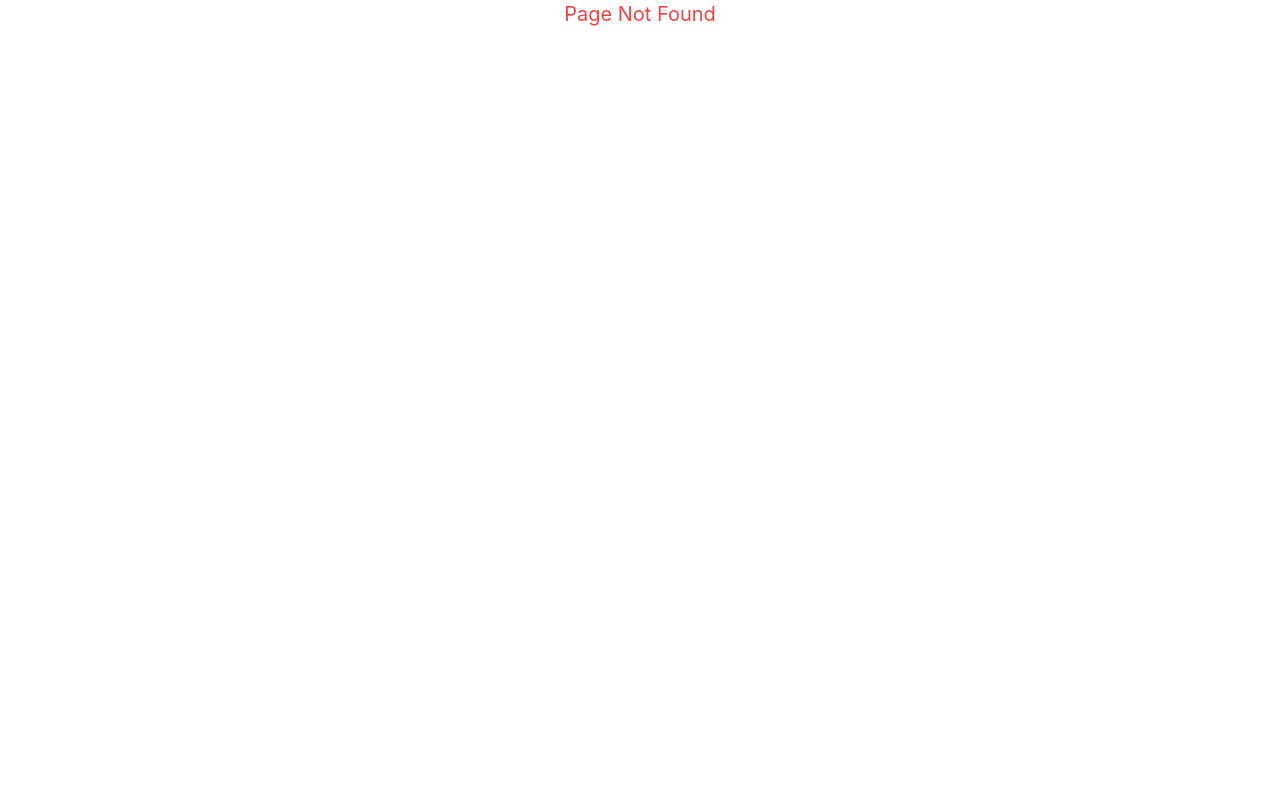
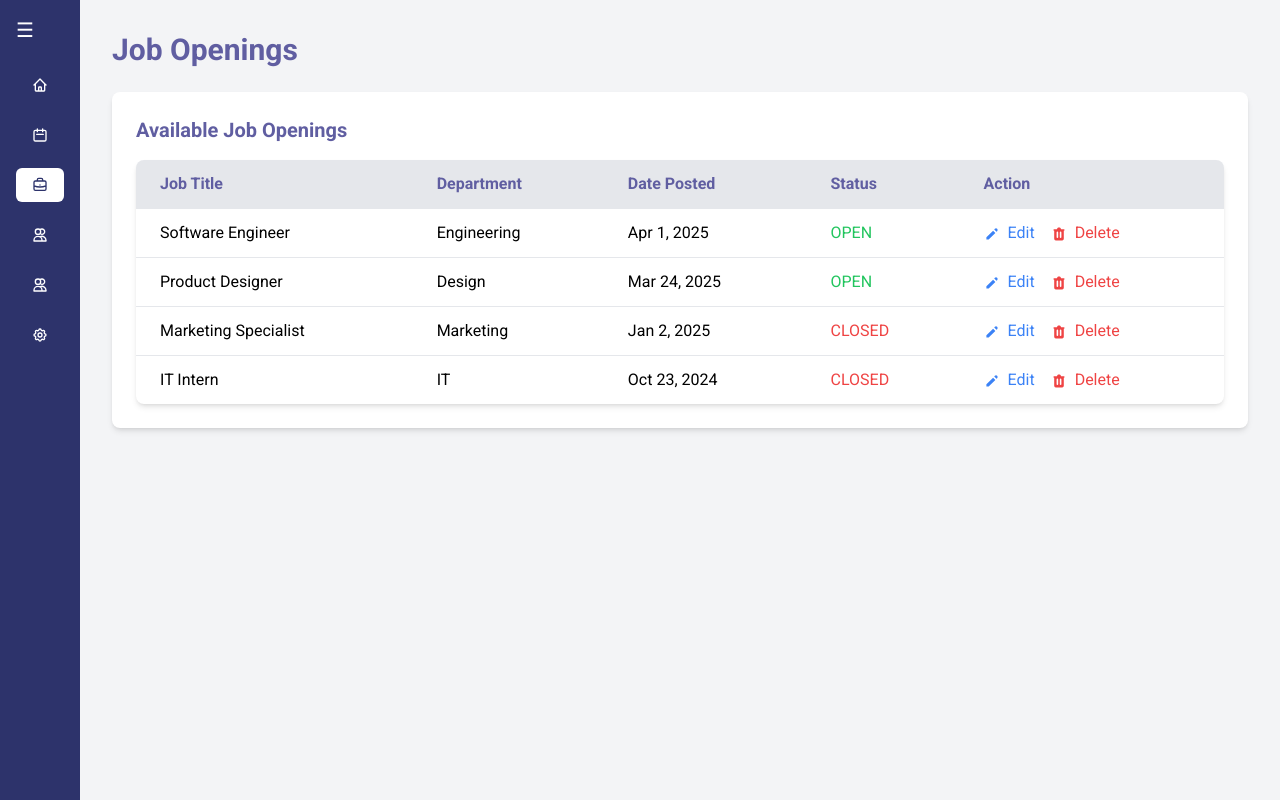
Before and after one commit to nurafiqahmalic/hr_dashboard, a React (Create React App) app: page /job in a window 1280 px wide. Before the commit this address had no page. Built offline with nearby package versions, Linux system fonts and the light colour scheme.

Commit message:
Dynamic data for dashboard

```diff
--- a/src/App.js
+++ b/src/App.js
@@ -4,6 +4,7 @@ import LoginPage from './components/LoginPage';
 import RegisterPage from './components/RegisterPage';
 import DashboardPage from './components/DashboardPage';
 import SchedulePage from './components/SchedulePage';
+import JobPage from './components/JobPage';
 
 const App = () => {
   return (
@@ -13,6 +14,7 @@ const App = () => {
         <Route path="/register" element={<RegisterPage />} />
         <Route path="/dashboard" element={<DashboardPage />} />
         <Route path="/schedule" element={<SchedulePage />} />
+        <Route path="/job" element={<JobPage />} />
 
         <Route path="/" element={<LoginPage />} />
         <Route
--- a/src/components/DashboardPage.js
+++ b/src/components/DashboardPage.js
@@ -1,34 +1,29 @@
 import React, { useState } from 'react';
 import { Bar } from 'react-chartjs-2';
 import Sidebar from './Sidebar';
-import {
-  HiOutlineBriefcase,
-  HiOutlineDocumentText,
-  HiOutlineCalendar,
-  HiOutlineUsers,
-} from 'react-icons/hi';
+import { HiOutlineBriefcase, HiOutlineDocumentText, HiOutlineCalendar, HiOutlineUsers } from 'react-icons/hi';
 import { useLocation } from 'react-router-dom';
-import {
-  Chart as ChartJS,
-  CategoryScale,
-  LinearScale,
-  BarElement,
-  Title,
-  Tooltip,
-  Legend,
-} from 'chart.js';
+import { Chart as ChartJS, CategoryScale, LinearScale, BarElement, Title, Tooltip, Legend } from 'chart.js';
 
-ChartJS.register(
-  CategoryScale,
-  LinearScale,
-  BarElement,
-  Title,
-  Tooltip,
-  Legend,
-);
+ChartJS.register(CategoryScale, LinearScale, BarElement, Title, Tooltip, Legend);
 
 const DashboardPage = () => {
   const [sidebarOpen, setSidebarOpen] = useState(false);
+  const [totalJobOpenings, setTotalJobOpenings] = useState(4);
+  const [applicationsToday, setApplicationsToday] = useState(18);
+  const [interviewsScheduled, setInterviewsScheduled] = useState(4);
+  const [employeesOnboarding, setEmployeesOnboarding] = useState(2);
+
+  const [candidates, setCandidates] = useState([
+    { name: 'John Doe', position: 'Software Engineer', percentage: 87 },
+    { name: 'Jane Doe', position: 'Software Engineer', percentage: 90 },
+  ]);
+
+  const [onboardingTasks, setOnboardingTasks] = useState([
+    { task: 'Briefing and meeting with newcomers', assignedTo: 'adina@test.com', dueDate: '2nd May 2025' },
+    { task: 'Office tour for new hires', assignedTo: 'bob@test.com', dueDate: '3rd May 2025' },
+  ]);
+
   const location = useLocation();
 
   const toggleSidebar = () => {
@@ -82,10 +77,8 @@ const DashboardPage = () => {
 
       {/* Main Content */}
       <div className="flex-1 p-8">
-        <h1 className="text-3xl font-semibold text-[#605EA1] mb-6">
-          HR Dashboard
-        </h1>
-        <p className="text-lg mb-4">Hi Mock User! </p>
+        <h1 className="text-3xl font-semibold text-[#605EA1] mb-6">HR Dashboard</h1>
+        <p className="text-lg mb-4">Hi Mock User!</p>
 
         {/* Add the layout for your 4 containers, graph, and table */}
         <div className="grid grid-cols-4 gap-6 mb-8">
@@ -93,10 +86,8 @@ const DashboardPage = () => {
             <div className="flex items-center">
               <HiOutlineBriefcase className="text-6xl text-white" />
               <div className="ml-4">
-                <h2 className="text-xl font-semibold text-white">
-                  Total Job Openings
-                </h2>
-                <p className="ml-2 text-3xl font-semibold text-white">4</p>
+                <h2 className="text-xl font-semibold text-white">Total Job Openings</h2>
+                <p className="ml-2 text-3xl font-semibold text-white">{totalJobOpenings}</p>
               </div>
             </div>
           </div>
@@ -105,10 +96,8 @@ const DashboardPage = () => {
             <div className="flex items-center">
               <HiOutlineDocumentText className="text-6xl text-white" />
               <div className="ml-4">
-                <h2 className="text-xl font-semibold text-white">
-                  Applications Today
-                </h2>
-                <p className="ml-2 text-3xl font-semibold text-white">18</p>
+                <h2 className="text-xl font-semibold text-white">Applications Today</h2>
+                <p className="ml-2 text-3xl font-semibold text-white">{applicationsToday}</p>
               </div>
             </div>
           </div>
@@ -117,10 +106,8 @@ const DashboardPage = () => {
             <div className="flex items-center">
               <HiOutlineCalendar className="text-6xl text-white" />
               <div className="ml-4">
-                <h2 className="text-xl font-semibold text-white">
-                  Interviews Scheduled
-                </h2>
-                <p className="ml-2 text-3xl font-semibold text-white">4</p>
+                <h2 className="text-xl font-semibold text-white">Interviews Scheduled</h2>
+                <p className="ml-2 text-3xl font-semibold text-white">{interviewsScheduled}</p>
               </div>
             </div>
           </div>
@@ -129,10 +116,8 @@ const DashboardPage = () => {
             <div className="flex items-center">
               <HiOutlineUsers className="text-6xl text-white" />
               <div className="ml-4">
-                <h2 className="text-xl font-semibold text-white">
-                  Employees Onboarding
-                </h2>
-                <p className="ml-2 text-3xl font-semibold text-white">2</p>
+                <h2 className="text-xl font-semibold text-white">Employees Onboarding</h2>
+                <p className="ml-2 text-3xl font-semibold text-white">{employeesOnboarding}</p>
               </div>
             </div>
           </div>
@@ -141,18 +126,14 @@ const DashboardPage = () => {
         {/* Second line: Graph and Table */}
         <div className="grid grid-cols-2 gap-6 mb-8">
           <div className="bg-white p-4 rounded-lg shadow-md">
-            <h2 className="text-xl font-semibold text-[#605EA1]">
-              Interview Status
-            </h2>
+            <h2 className="text-xl font-semibold text-[#605EA1]">Interview Status</h2>
             <div className="h-72">
               <Bar data={data} options={options} />
             </div>
           </div>
           <div className="bg-white p-4 rounded-lg shadow-md">
-            {/* Table goes here */}
-            <h2 className="text-xl font-semibold text-[#605EA1]">
-              Candidates Match
-            </h2>
+            {/* Candidates Match Table */}
+            <h2 className="text-xl font-semibold text-[#605EA1]">Candidates Match</h2>
             <table className="min-w-full mt-4 bg-white rounded-lg shadow-md overflow-hidden">
               <thead className="bg-gray-200 text-[#605EA1]">
                 <tr>
@@ -162,16 +143,13 @@ const DashboardPage = () => {
                 </tr>
               </thead>
               <tbody>
-                <tr className="border-t">
-                  <td className="py-3 px-6">John Doe</td>
-                  <td className="py-3 px-6">Software Engineer</td>
-                  <td className="py-3 px-6">87%</td>
-                </tr>
-                <tr className="border-t">
-                  <td className="py-3 px-6">Jane Doe</td>
-                  <td className="py-3 px-6">Software Engineer</td>
-                  <td className="py-3 px-6">90%</td>
-                </tr>
+                {candidates.map((candidate, index) => (
+                  <tr key={index} className="border-t">
+                    <td className="py-3 px-6">{candidate.name}</td>
+                    <td className="py-3 px-6">{candidate.position}</td>
+                    <td className="py-3 px-6">{candidate.percentage}%</td>
+                  </tr>
+                ))}
               </tbody>
             </table>
           </div>
@@ -190,22 +168,14 @@ const DashboardPage = () => {
               </tr>
             </thead>
             <tbody>
-              <tr className="border-t">
-                <td className="py-3 px-6">
-                  Briefing and meeting with newcomers
-                </td>
-                <td className="py-3 px-6">adina@test.com</td>
-                <td className="py-3 px-6">2nd May 2025</td>
-                <td className="py-3 px-6">-</td>
-              </tr>
-              <tr className="border-t">
-                <td className="py-3 px-6">
-                  Briefing and meeting with newcomers
-                </td>
-                <td className="py-3 px-6">adina@test.com</td>
-                <td className="py-3 px-6">2nd May 2025</td>
-                <td className="py-3 px-6">-</td>
-              </tr>
+              {onboardingTasks.map((task, index) => (
+                <tr key={index} className="border-t">
+                  <td className="py-3 px-6">{task.task}</td>
+                  <td className="py-3 px-6">{task.assignedTo}</td>
+                  <td className="py-3 px-6">{task.dueDate}</td>
+                  <td className="py-3 px-6">-</td>
+                </tr>
+              ))}
             </tbody>
           </table>
         </div>
--- /dev/null
+++ b/src/components/JobPage.js
@@ -0,0 +1,175 @@
+import React, { useState } from 'react';
+import { useLocation } from 'react-router-dom';
+import Sidebar from './Sidebar';
+import { HiPencil, HiTrash } from 'react-icons/hi'; // Import the required icons
+
+const JobPage = () => {
+  const location = useLocation();
+  const [sidebarOpen, setSidebarOpen] = useState(false);
+  const [modalOpen, setModalOpen] = useState(false);
+  const [jobToEdit, setJobToEdit] = useState(null); // For storing the job being edited
+
+  const [jobData, setJobData] = useState([
+    {
+      jobTitle: 'Software Engineer',
+      department: 'Engineering',
+      datePosted: 'Apr 1, 2025',
+      status: 'OPEN',
+    },
+    {
+      jobTitle: 'Product Designer',
+      department: 'Design',
+      datePosted: 'Mar 24, 2025',
+      status: 'OPEN',
+    },
+    {
+      jobTitle: 'Marketing Specialist',
+      department: 'Marketing',
+      datePosted: 'Jan 2, 2025',
+      status: 'CLOSED',
+    },
+    {
+      jobTitle: 'IT Intern',
+      department: 'IT',
+      datePosted: 'Oct 23, 2024',
+      status: 'CLOSED',
+    },
+  ]);
+
+  const toggleSidebar = () => {
+    setSidebarOpen(!sidebarOpen);
+  };
+
+  const openEditModal = (job) => {
+    setJobToEdit(job);
+    setModalOpen(true);
+  };
+
+  const closeModal = () => {
+    setModalOpen(false);
+    setJobToEdit(null); // Reset the selected job when closing the modal
+  };
+
+  const handleFormSubmit = (e) => {
+    e.preventDefault();
+    // Here, you would update the job data (send it to an API or update state)
+    console.log('Updated Job:', jobToEdit);
+    closeModal(); // Close modal after saving changes
+  };
+
+  return (
+    <div className="flex min-h-screen bg-gray-100 font-roboto">
+      {/* Sidebar */}
+      <Sidebar currentRoute={location.pathname} />
+
+      {/* Main Content */}
+      <div className="flex-1 p-8">
+        <h1 className="text-3xl font-semibold text-[#605EA1] mb-6">Job Openings</h1>
+
+        {/* Job Openings Table */}
+        <div className="bg-white p-6 shadow-md rounded-lg">
+          <h2 className="text-xl font-semibold text-[#605EA1] mb-4">Available Job Openings</h2>
+          <table className="min-w-full bg-white rounded-lg shadow-md overflow-hidden">
+            <thead className="bg-gray-200 text-[#605EA1]">
+              <tr>
+                <th className="py-3 px-6 text-left">Job Title</th>
+                <th className="py-3 px-6 text-left">Department</th>
+                <th className="py-3 px-6 text-left">Date Posted</th>
+                <th className="py-3 px-6 text-left">Status</th>
+                <th className="py-3 px-6 text-left">Action</th>
+              </tr>
+            </thead>
+            <tbody>
+              {jobData.map((job, index) => (
+                <tr key={index} className="border-t">
+                  <td className="py-3 px-6">{job.jobTitle}</td>
+                  <td className="py-3 px-6">{job.department}</td>
+                  <td className="py-3 px-6">{job.datePosted}</td>
+                  <td className={`py-3 px-6 ${job.status === 'OPEN' ? 'text-green-500' : 'text-red-500'}`}>
+                    {job.status}
+                  </td>
+                  <td className="py-3 px-6">
+                    <button onClick={() => openEditModal(job)} className="mr-4 text-blue-500">
+                      <HiPencil className="inline-block mr-1" /> {/* Pen Icon */}
+                      Edit
+                    </button>
+                    <button className="text-red-500">
+                      <HiTrash className="inline-block mr-1" /> {/* Trash Icon */}
+                      Delete
+                    </button>
+                  </td>
+                </tr>
+              ))}
+            </tbody>
+          </table>
+        </div>
+      </div>
+
+      {/* Modal for Editing Job */}
+      {modalOpen && (
+        <div className="fixed inset-0 flex items-center justify-center bg-black bg-opacity-50">
+          <div className="bg-white p-8 rounded-lg shadow-lg w-1/3">
+            <h2 className="text-2xl font-semibold text-[#605EA1] mb-6">Edit Job</h2>
+            <form onSubmit={handleFormSubmit}>
+              <div className="mb-4">
+                <label className="block text-sm font-semibold text-gray-700">Job Title</label>
+                <input
+                  type="text"
+                  value={jobToEdit?.jobTitle || ''}
+                  onChange={(e) => setJobToEdit({ ...jobToEdit, jobTitle: e.target.value })}
+                  className="w-full p-2 border border-gray-300 rounded"
+                />
+              </div>
+              <div className="mb-4">
+                <label className="block text-sm font-semibold text-gray-700">Department</label>
+                <input
+                  type="text"
+                  value={jobToEdit?.department || ''}
+                  onChange={(e) => setJobToEdit({ ...jobToEdit, department: e.target.value })}
+                  className="w-full p-2 border border-gray-300 rounded"
+                />
+              </div>
+              <div className="mb-4">
+                <label className="block text-sm font-semibold text-gray-700">Date Posted</label>
+                <input
+                  type="date"
+                  value={jobToEdit?.datePosted || ''}
+                  onChange={(e) => setJobToEdit({ ...jobToEdit, datePosted: e.target.value })}
+                  className="w-full p-2 border border-gray-300 rounded"
+                />
+              </div>
+              <div className="mb-4">
+                <label className="block text-sm font-semibold text-gray-700">Status</label>
+                <select
+                  value={jobToEdit?.status || ''}
+                  onChange={(e) => setJobToEdit({ ...jobToEdit, status: e.target.value })}
+                  className="w-full p-2 border border-gray-300 rounded"
+                >
+                  <option value="OPEN">OPEN</option>
+                  <option value="CLOSED">CLOSED</option>
+                </select>
+              </div>
+              <div className="flex justify-end">
+                <button
+                  type="button"
+                  onClick={closeModal}
+                  className="mr-4 text-gray-500 hover:text-gray-700"
+                >
+                  Cancel
+                </button>
+                <button
+                  type="submit"
+                  className="bg-[#605EA1] text-white py-2 px-4 rounded"
+                >
+                  Save Changes
+                </button>
+              </div>
+            </form>
+          </div>
+        </div>
+      )}
+    </div>
+  );
+};
+
+export default JobPage;
```
